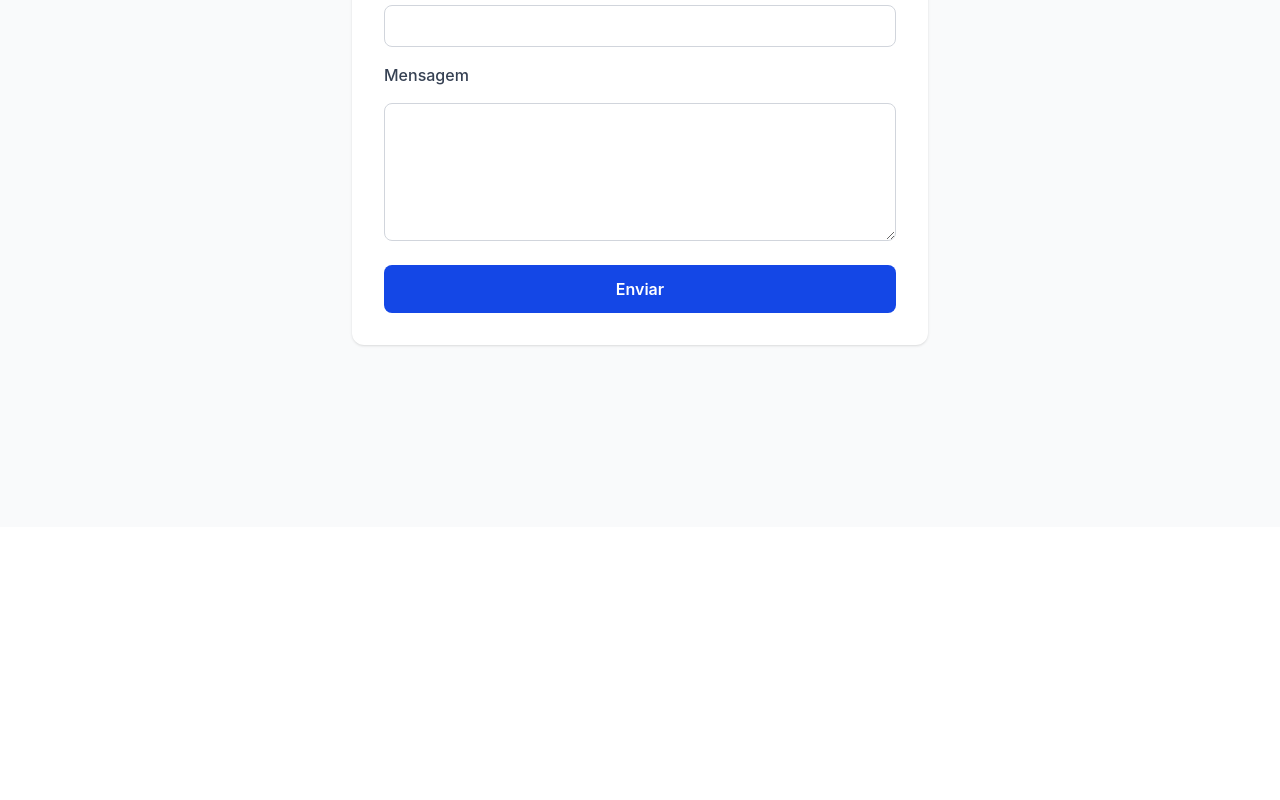
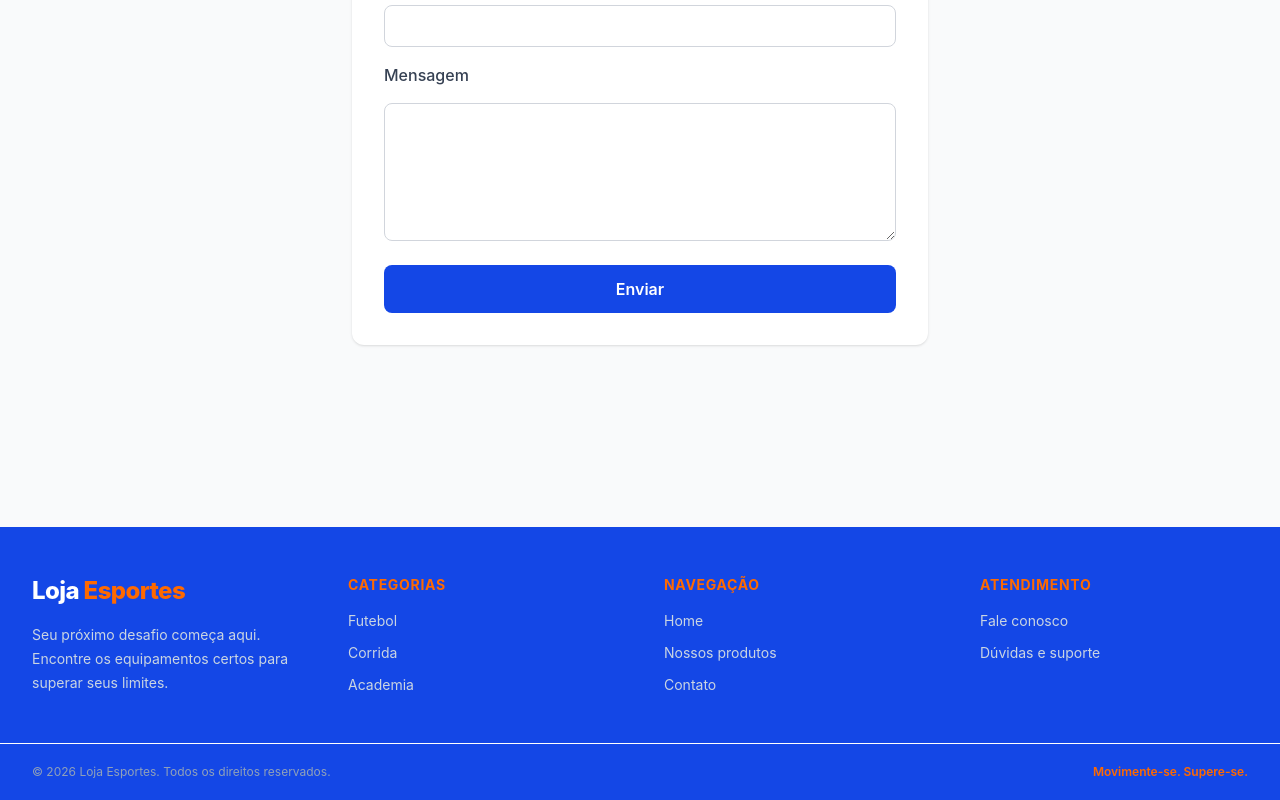
Before and after one commit to 1espg-cps/loja_esporte, a React (Vite) app: page /contato in a window 1280 px wide. Shown: the part 273-1073 px from the top of the page. Before the commit the page ends 800 px from the top, so only its background shows below. Built offline with nearby package versions, Linux system fonts and the light colour scheme.

Commit message:
style: Mudando a cor do footer

```diff
--- a/src/App.jsx
+++ b/src/App.jsx
@@ -1,6 +1,7 @@
 import { BrowserRouter as Router, Routes, Route } from "react-router-dom";
 import Home from "./pages/Home";
 import Contato from "./pages/Contato";
+import Footer from "./components/Footer";
 
 function App() {
   return (
@@ -9,7 +10,11 @@ function App() {
       <Routes>
         <Route path="/" element={<Home />} />
         <Route path="/contato" element={<Contato />} />
+
       </Routes>
+
+      <Footer />
+
     </Router>
   );
 }
--- a/src/components/Footer.jsx
+++ b/src/components/Footer.jsx
@@ -2,7 +2,7 @@ import { Link } from "react-router-dom";
 
 function Footer() {
     return (
-        <footer className="bg-slate-950 text-white">
+        <footer className="bg-blue-700 text-white">
             <div className="mx-auto grid max-w-7xl grid-cols-1 gap-10 px-6 py-12 sm:grid-cols-2 lg:grid-cols-4 lg:gap-12 lg:px-8">
                 {/* Identidade da loja */}
                 <div className="sm:col-span-2 lg:col-span-1">
@@ -113,7 +113,7 @@ function Footer() {
             </div>
 
             {/* Rodapé inferior */}
-            <div className="border-t border-slate-800">
+            <div className="border-t bg-blue-700">
                 <div className="mx-auto flex max-w-7xl flex-col items-center gap-3 px-6 py-5 text-center sm:flex-row sm:justify-between sm:px-8 sm:text-left">
                     <p className="text-xs text-slate-400">
                         © {new Date().getFullYear()} Loja Esportes.
```
